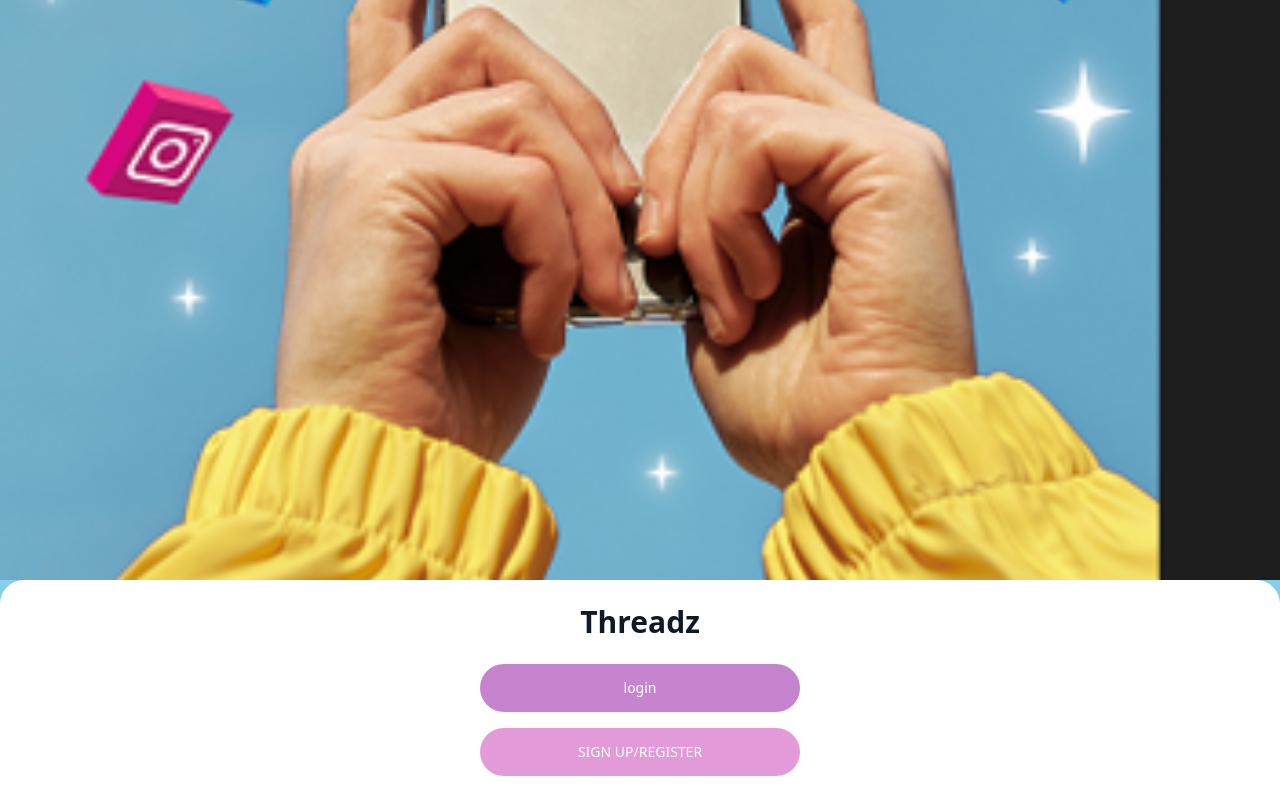
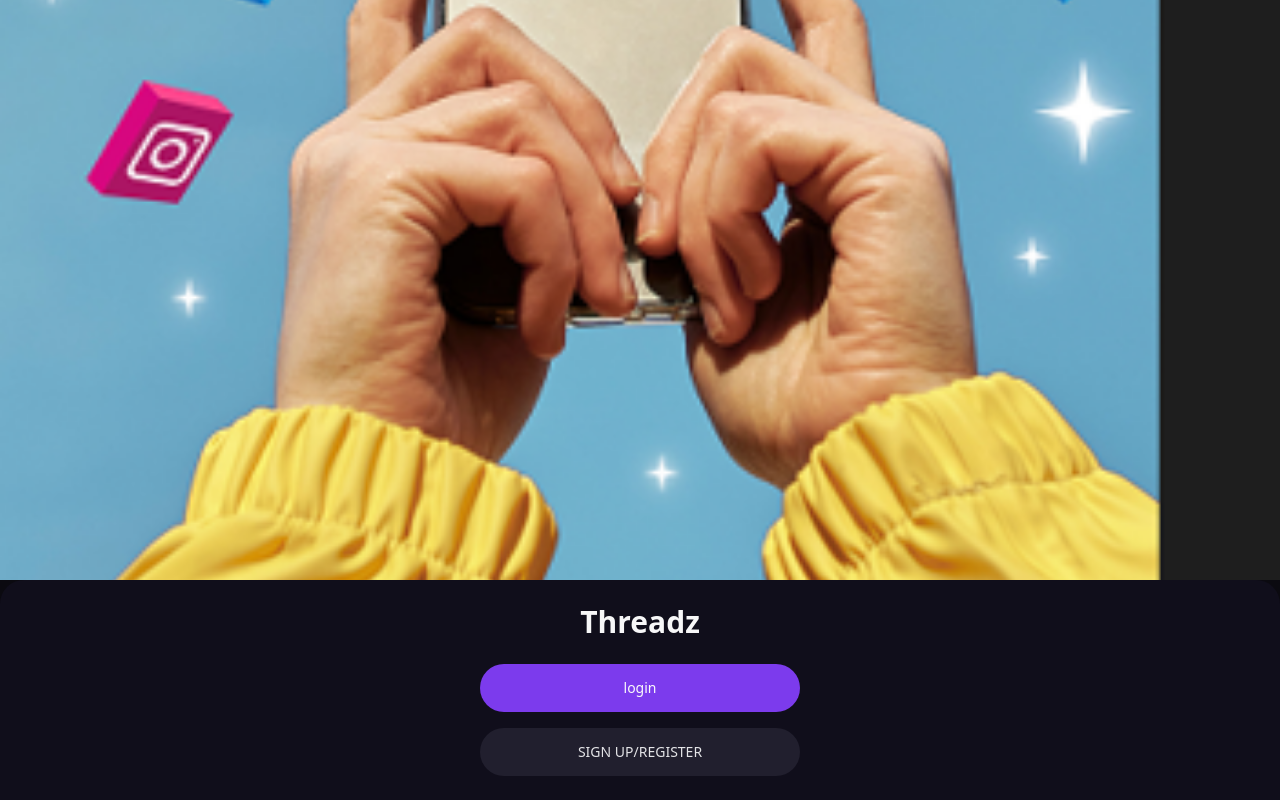
Before and after one commit to SaiAvinashPatoju/flair-friend-feed, a React (Vite) app: page / in a window 1280 px wide. Built offline with nearby package versions, Linux system fonts and the light colour scheme.

Commit message:
Fix: Apply app color scheme to Index page
Apply the app's color scheme (black and deep purple) to the Index page to maintain a consistent theme.

```diff
--- a/src/pages/Index.tsx
+++ b/src/pages/Index.tsx
@@ -7,10 +7,10 @@ const Index = () => {
   const navigate = useNavigate();
 
   return (
-    <div className="min-h-screen flex flex-col bg-[#87CEEB] relative overflow-hidden">
+    <div className="min-h-screen flex flex-col bg-background relative overflow-hidden">
       {/* Back button */}
       <div className="absolute top-6 left-6">
-        <button className="p-2 rounded-full bg-white/20 backdrop-blur-sm">
+        <button className="p-2 rounded-full bg-accent/50 backdrop-blur-sm">
           <ArrowLeft className="text-foreground" size={24} />
         </button>
       </div>
@@ -28,12 +28,12 @@ const Index = () => {
       </div>
 
       {/* Bottom section */}
-      <div className="bg-white py-6 px-4 rounded-t-3xl">
-        <h1 className="text-3xl font-bold text-center mb-6 text-gray-900">Threadz</h1>
+      <div className="bg-card py-6 px-4 rounded-t-3xl">
+        <h1 className="text-3xl font-bold text-center mb-6 text-foreground">Threadz</h1>
 
         <div className="space-y-4 max-w-xs mx-auto">
           <Button
-            className="w-full rounded-full bg-[#c683ce] hover:bg-[#b06fb7] text-white py-6"
+            className="w-full rounded-full bg-primary hover:bg-primary/80 text-primary-foreground py-6"
             onClick={() => navigate('/login')}
           >
             login
@@ -41,7 +41,7 @@ const Index = () => {
 
           <Button
             variant="secondary"
-            className="w-full rounded-full bg-[#e29bd8] hover:bg-[#d687c8] text-white py-6"
+            className="w-full rounded-full bg-secondary hover:bg-secondary/80 text-secondary-foreground py-6"
             onClick={() => navigate('/register')}
           >
             SIGN UP/REGISTER
```
